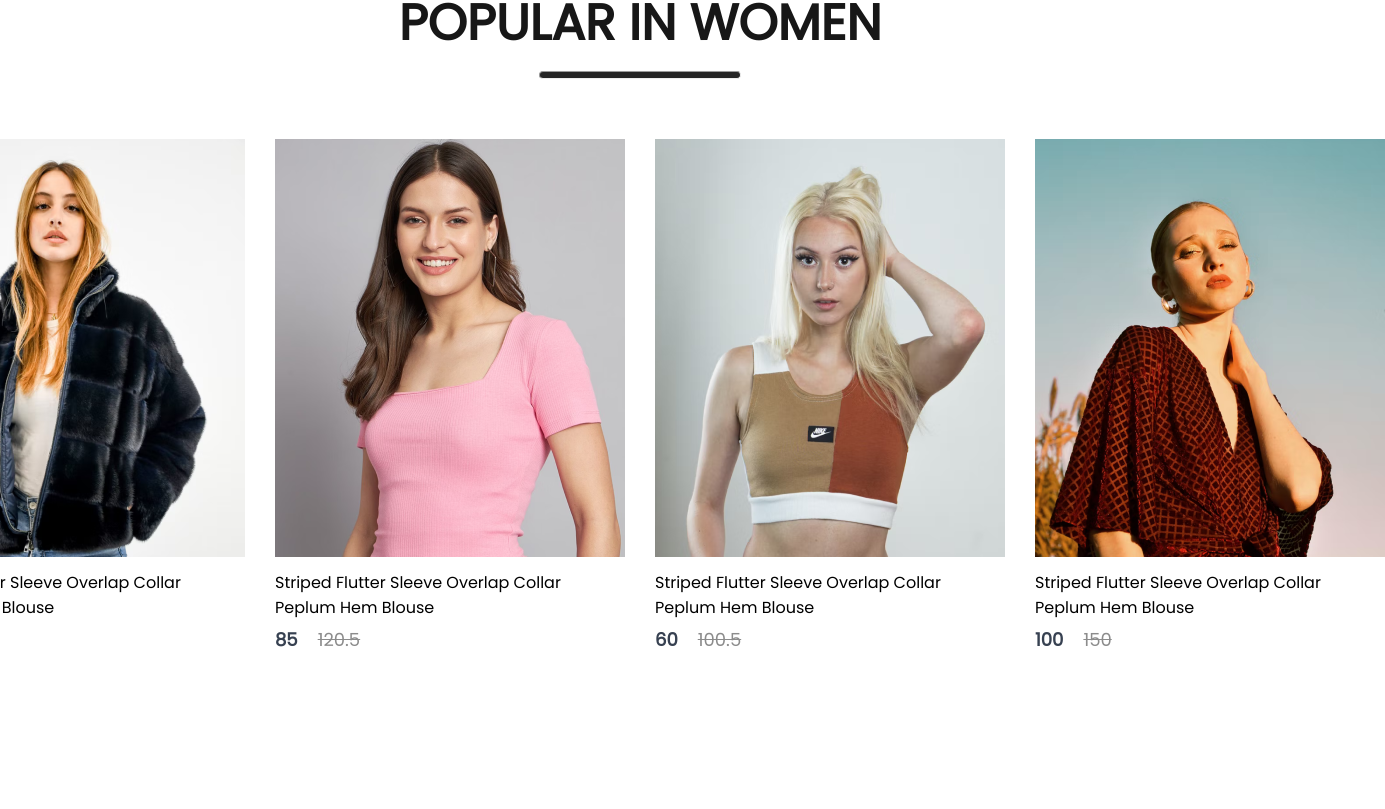
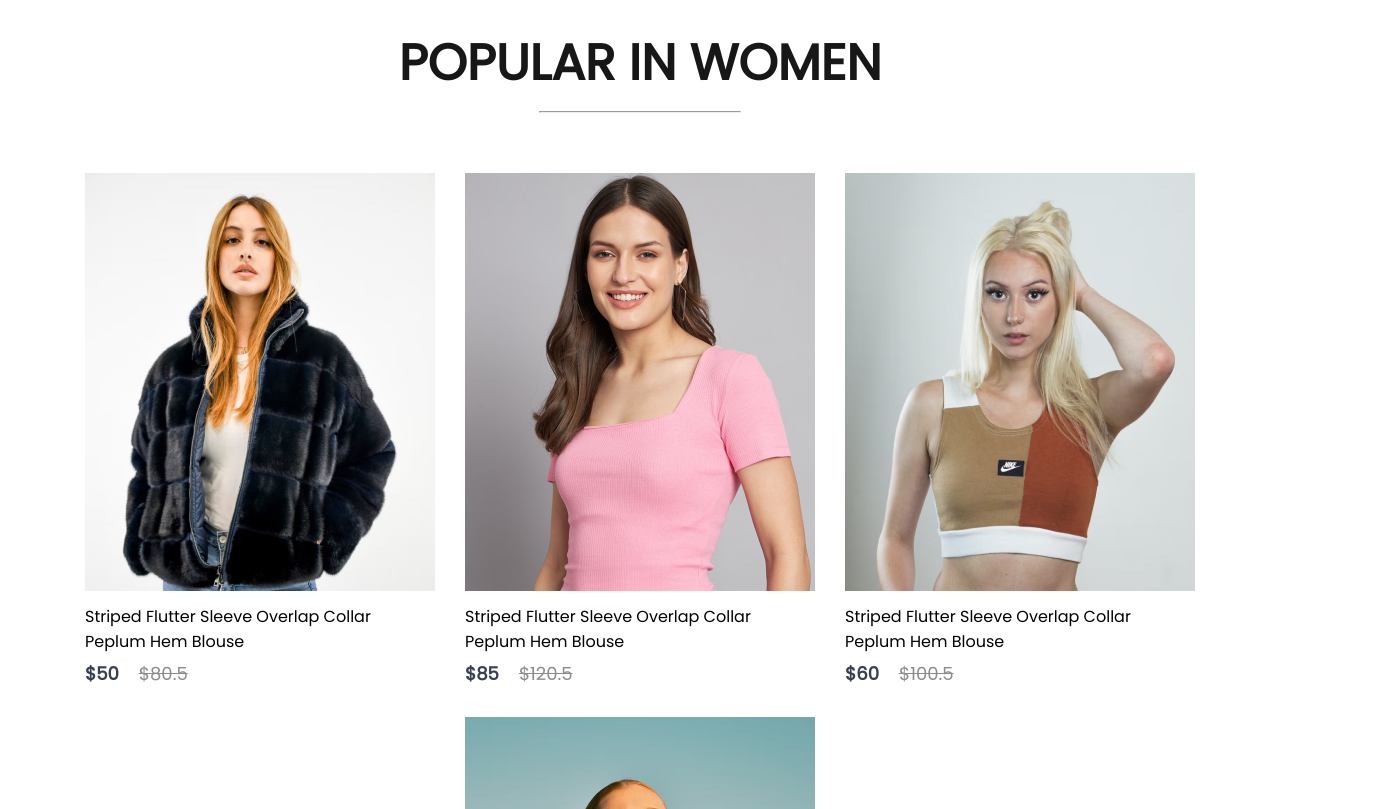
Before and after one commit to Rejaulh/react-ecommerce, a React (Create React App) app: page / in a window 1280 px wide. Shown: the part 911-1720 px from the top of the page, 1385 px wide, since content can reach past the window. Before the commit the page ends 1617 px from the top, so only its background shows below. Built offline with nearby package versions, Linux system fonts and the light colour scheme.

Commit message:
add $ sign and change style

```diff
--- a/src/Components/Item/Item.js
+++ b/src/Components/Item/Item.js
@@ -8,10 +8,10 @@ const Item = (props) => {
         <p>{props.name}</p>
         <div className='item-prices'>
             <div className='item-price-new'>
-                {props.new_price}
+                ${props.new_price}
             </div>
             <div className='item-price-old'>
-                {props.old_price}
+                ${props.old_price}
             </div>
         </div>
     </div>
--- a/src/Components/Popular/Popular.css
+++ b/src/Components/Popular/Popular.css
@@ -3,7 +3,8 @@
     flex-direction: column;
     align-items: center;
     gap: 10px;
-    height: 90vh;
+    height: 50vh;
+    padding: 40px 20px;
 }
 .popular h1{
     color: #171717;
@@ -20,4 +21,6 @@
     margin-top: 50px;
     display: flex;
     gap: 30px;
+    flex-wrap: wrap;
+    justify-content: center;
 }
```
